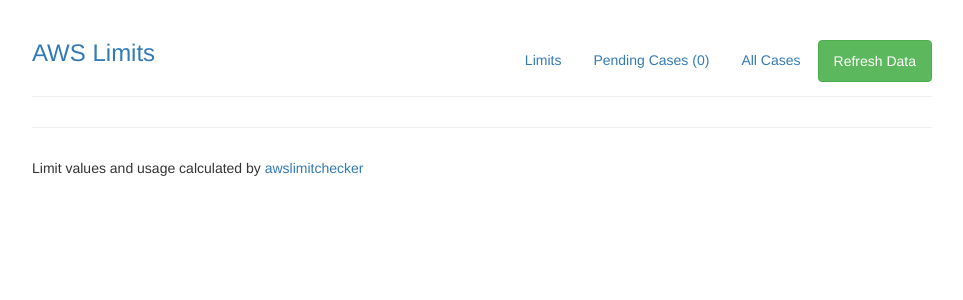
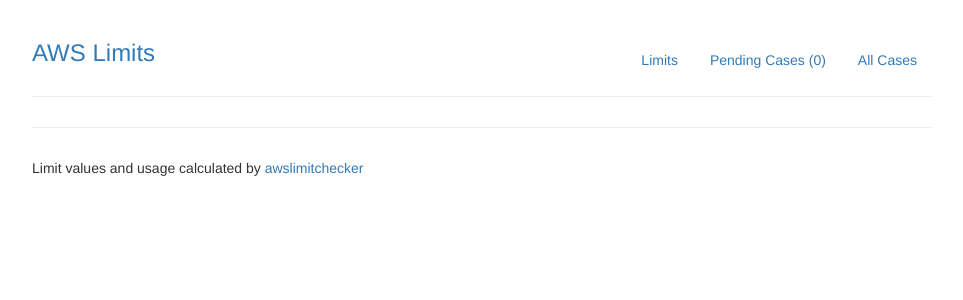
Before and after one commit to Yipit/awslimits, a Flask app: page /cases in a window 1280 px wide. Shown: the top 300 px of the page, without its empty margins (158-1121 px from the left). Run offline with Flask 2, Linux system fonts and the light colour scheme; data that the repository does not hold is empty; parts of the project's set-up code (start-up, migrations or seed data) failed here and were passed over; some libraries are stand-ins or nearby versions.

Commit message:
#12: Move refresh_data to manager command

```diff
--- a/awslimits/manage.py
+++ b/awslimits/manage.py
@@ -4,6 +4,7 @@ from flask_script import Manager
 
 import settings
 from server import app
+from data_setup import update_data
 from support import get_limits_for_alert, alert_email_body, save_sent_alerts
 
 manager = Manager(app)
@@ -37,6 +38,9 @@ def send_alerts():
 		sg.client.mail.send.post(request_body=data)
 		save_sent_alerts(limits_for_alert)
 
+@manager.command
+def refresh_data():
+	update_data()
 
 if __name__ == "__main__":
     manager.run()
--- a/awslimits/server.py
+++ b/awslimits/server.py
@@ -53,12 +53,6 @@ def update_limit(limit_type):
     return redirect(url_for('limits'))
 
 
-@app.route("/refresh")
-def refresh_data():
-    update_data()
-    return redirect(url_for('tickets'))
-
-
 @app.context_processor
 def inject_pending_ticket_count():
     tickets = get_pending_tickets()
--- a/awslimits/templates/base.html
+++ b/awslimits/templates/base.html
@@ -50,7 +50,6 @@
           <li><a href="{{ url_for('limits') }}">Limits</a></li>
           <li><a href="{{ url_for('pending_tickets') }}">Pending Cases ({{ pending_ticket_count }})</a></li>
           <li><a href="{{ url_for('tickets') }}">All Cases</a></li>
-          <li><a class="btn btn-default btn-success" href="{{ url_for('refresh_data') }}" role="button">Refresh Data</a></li>
         </ul>
         <h3 class="muted"><a href="{{ url_for('limits') }}">AWS Limits</a></h3>
       </div>
```
